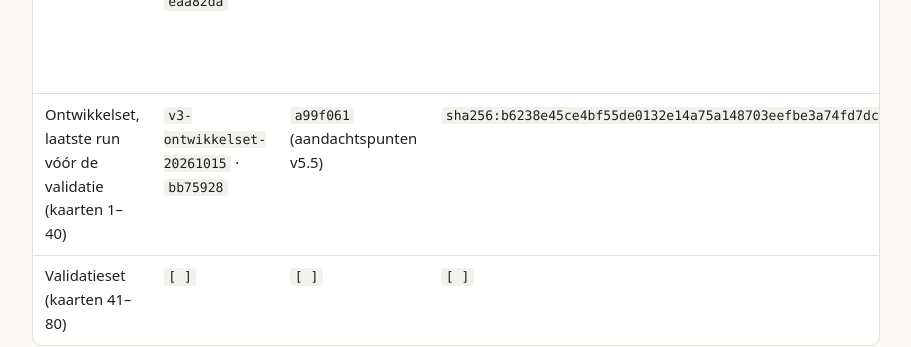
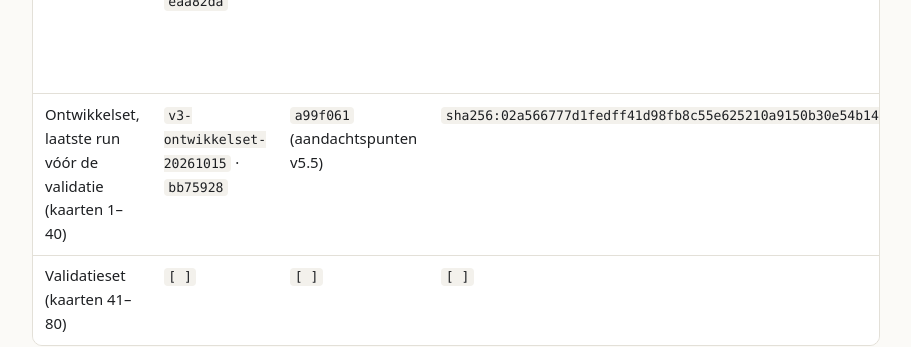
Before and after one commit to Andymaarten/ZwangerenkaartAI, a Jekyll site: the page built from docs/versies.md, in a window 1280 px wide. Shown: the part 403-750 px from the top of the page, without its empty margins (184-1095 px from the left). Built offline with Jekyll 4.4.1, drawn with Linux system fonts in a browser that asks for light colours.

Commit message:
15-10-2026: digest van het multi-platform image (linux/amd64 + arm64) voor v3-ontwikkelset-20261015

```diff
--- a/docs/versies.md
+++ b/docs/versies.md
@@ -10,7 +10,7 @@ hieronder terug te vinden.
 | Resultaten | Code (tag · commit) | Definities en vragen (commit, niet openbaar) | Docker-image (digest) | Config-hash | Model | Drempel |
 |---|---|---|---|---|---|---|
 | Ontwikkelset (kaarten 1–40) | `v3-ontwikkelset-20261014` · `eaa82da` | `b54abef` (aandachtspunten v5.2) | `sha256:dde28ca449cb…ffb7` | `b417a8436c68` (modelnaam `medgemma`; op de server: hash uit het eerste rapport) | medgemma 27B Q8_0, Ollama | 0,3 |
-| Ontwikkelset, laatste run vóór de validatie (kaarten 1–40) | `v3-ontwikkelset-20261015` · `bb75928` | `a99f061` (aandachtspunten v5.5) | `sha256:b6238e45ce4bf55de0132e14a75a148703eefbe3a74fd7dca635b065dafa720a` | `c31db1d8ba93` (modelnaam `medgemma`) | medgemma 27B Q8_0, Ollama | 0,3 |
+| Ontwikkelset, laatste run vóór de validatie (kaarten 1–40) | `v3-ontwikkelset-20261015` · `bb75928` | `a99f061` (aandachtspunten v5.5) | `sha256:02a566777d1fedff41d98fb8c55e625210a9150b30e54b14d05b72d5b5ba5907` | `c31db1d8ba93` (modelnaam `medgemma`) | medgemma 27B Q8_0, Ollama | 0,3 |
 | Validatieset (kaarten 41–80) | `[ ]` | `[ ]` | `[ ]` | `[ ]` | medgemma 27B Q8_0, Ollama | `[ ]` |
 
 ## Ontwikkelversies
```
Also changed, not shown: docs/validatieprotocol.md (+1 -1 lines).
